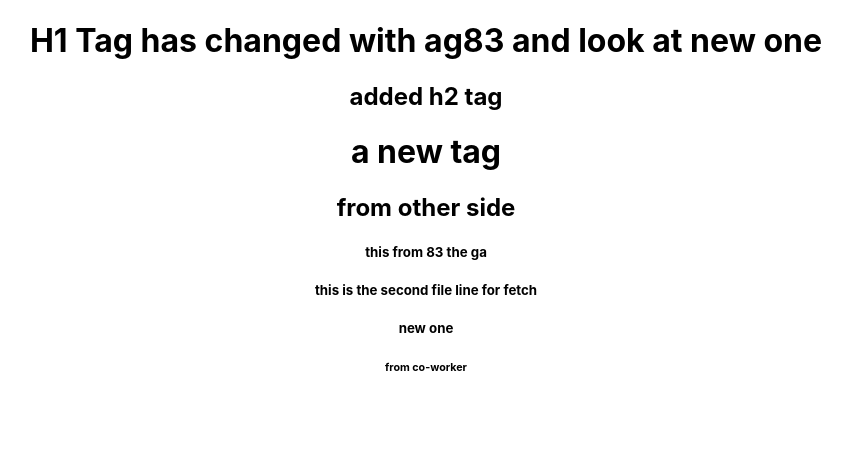
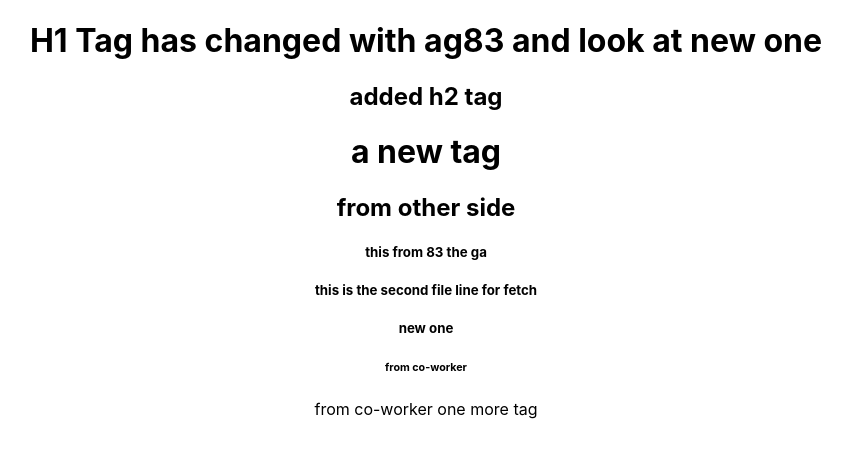
Before and after one commit to thegartak/prodtry-client, a React (Create React App) app: page / in a window 1280 px wide. Shown: the top 458 px of the page, without its empty margins (214-1066 px from the left). Built offline with nearby package versions, Linux system fonts and the light colour scheme.

Commit message:
was add p tag from co-worker

```diff
--- a/src/components/SomeModule.tsx
+++ b/src/components/SomeModule.tsx
@@ -44,6 +44,7 @@ const SomeModule = () => {
           <h5>this is the second file line for fetch</h5>
           <h5>new one</h5>
           <h6>from co-worker</h6>
+          <p>from co-worker one more tag</p>
         </>
     )
 
```
